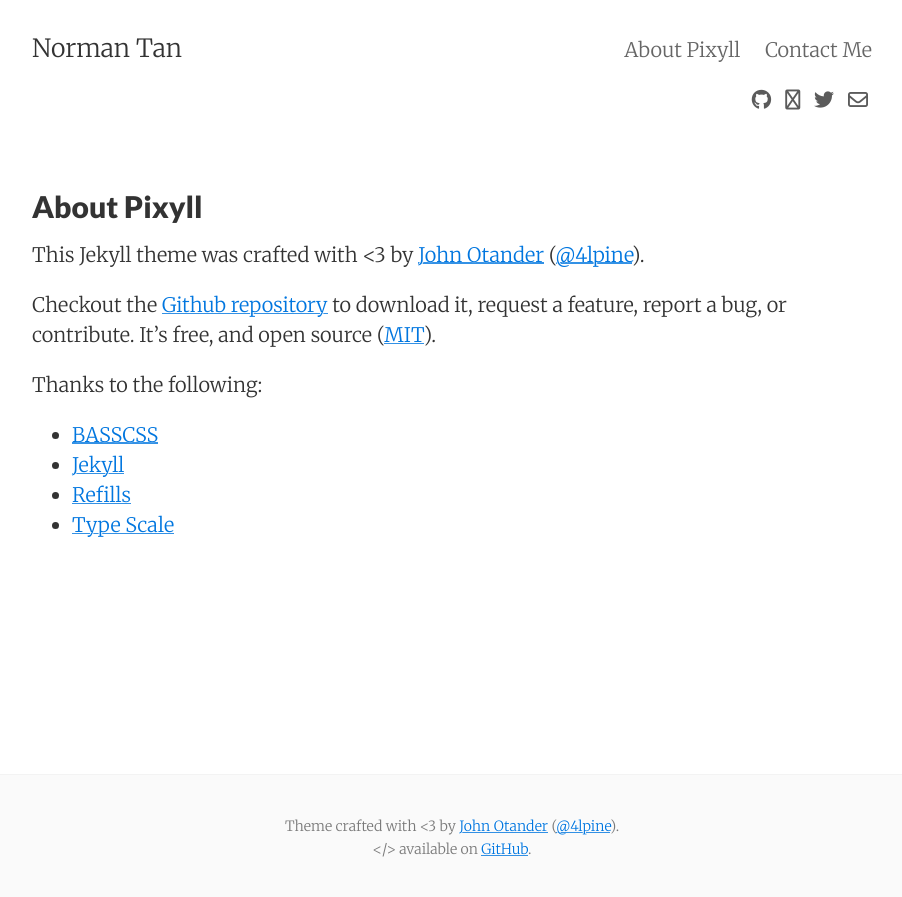
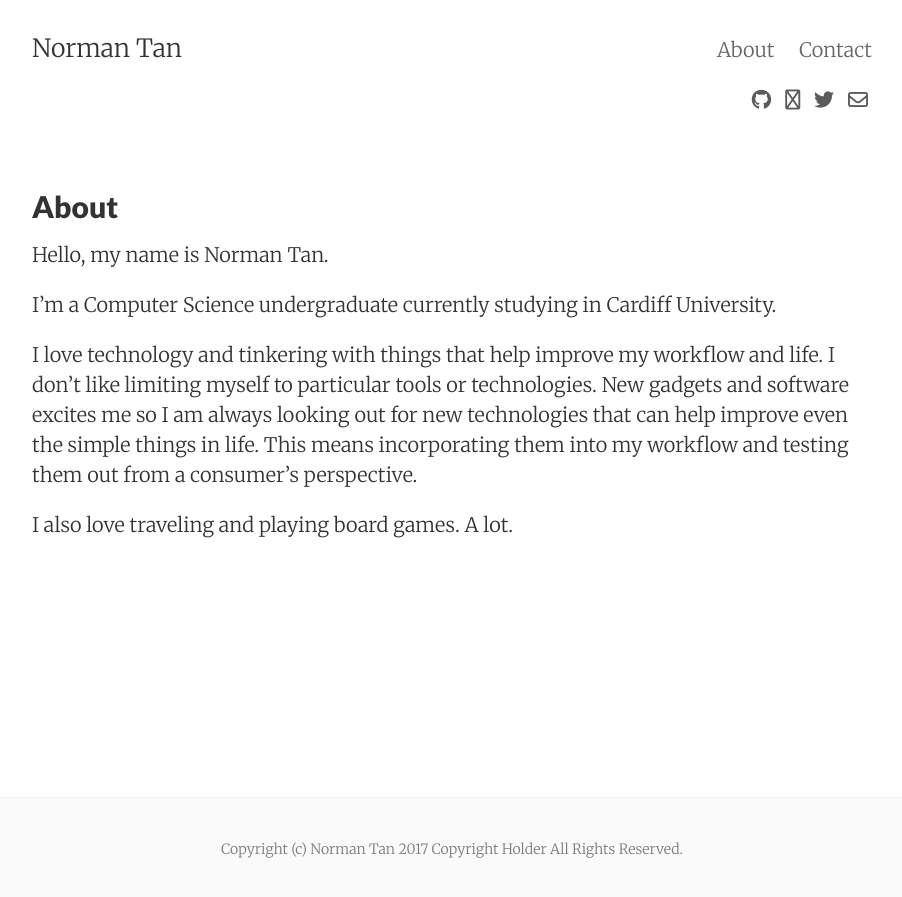
Before and after one commit to NormannTan/normanntan.github.io, a Jekyll site: the page built from about.md, in a window 1280 px wide. Shown: the top 897 px of the page, without its empty margins (188-1090 px from the left). Built offline with Jekyll 4.4.1, drawn with Linux system fonts in a browser that asks for light colours; nearby versions of some CDN libraries.

Commit message:
Update
Signed-off-by: Norman Tan <tan.agn@outlook.com>

```diff
--- a/_includes/footer.html
+++ b/_includes/footer.html
@@ -1,8 +1,7 @@
 <footer class="center">
   <div class="measure">
     <small>
-      Theme crafted with &lt;3 by <a href="http://johnotander.com">John Otander</a> (<a href="https://twitter.com/4lpine">@4lpine</a>).<br>
-      &lt;/&gt; available on <a href="https://github.com/johnotander/pixyll">GitHub</a>.
+      Copyright (c) Norman Tan 2017 Copyright Holder All Rights Reserved.
     </small>
   </div>
 </footer>
--- a/about.md
+++ b/about.md
@@ -1,20 +1,13 @@
 ---
 layout: page
-title: About Pixyll
+title: About
 permalink: /about/
 tags: about
 ---
+Hello, my name is Norman Tan.
 
-This Jekyll theme was crafted with <3 by [John Otander](http://johnotander.com)
-([@4lpine](https://twitter.com/4lpine)).
+I'm a Computer Science undergraduate currently studying in Cardiff University.
 
-Checkout the [Github repository](https://github.com/johnotander/pixyll) to download it,
-request a feature, report a bug, or contribute. It's free, and open source
-([MIT](http://opensource.org/licenses/MIT)).
+I love technology and tinkering with things that help improve my workflow and life. I don't like limiting myself to particular tools or technologies. New gadgets and software excites me so I am always looking out for new technologies that can help improve even the simple things in life. This means incorporating them into my workflow and testing them out from a consumer's perspective.
 
-Thanks to the following:
-
-* [BASSCSS](http://basscss.com)
-* [Jekyll](http://jekyllrb.com)
-* [Refills](http://refills.bourbon.io/)
-* [Type Scale](http://type-scale.com/)
+I also love traveling and playing board games. A lot.
--- a/contact.html
+++ b/contact.html
@@ -1,6 +1,6 @@
 ---
 layout: page
-title: Contact Me
+title: Contact
 permalink: /contact/
 tags: contact
 ---
```
